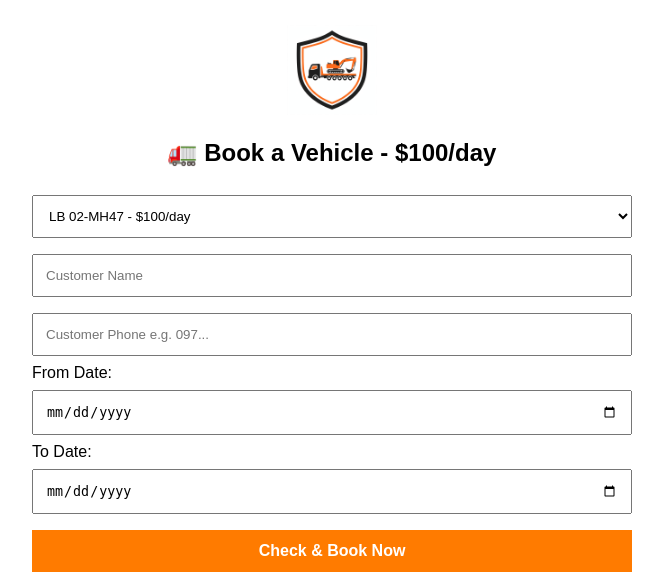
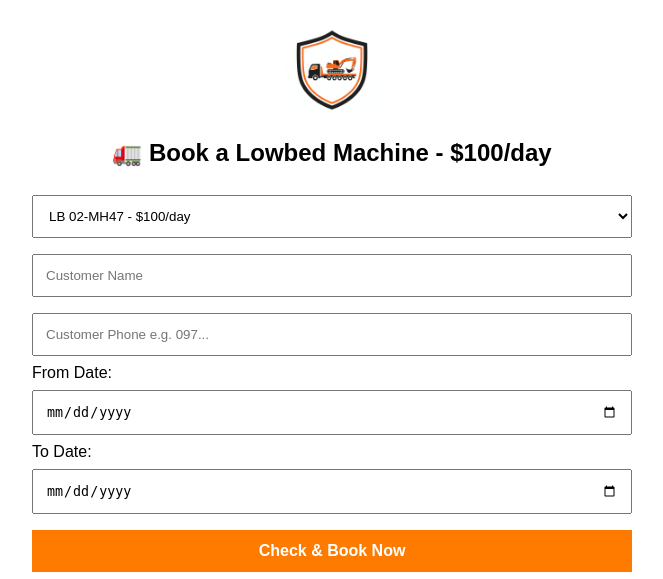
Before and after one commit to muzalathomas/machine_booking_site, a Flask app: page / in a window 1280 px wide. Shown: the top 579 px of the page, without its empty margins (308-971 px from the left). Run offline with Flask 3, Linux system fonts and the light colour scheme; data comes from the database, SQL or seed files in the repository.

Commit message:
Update index.html

```diff
--- a/templates/index.html
+++ b/templates/index.html
@@ -2,12 +2,12 @@
 <html>
 <head>
 <meta name="viewport" content="width=device-width, initial-scale=1">
-<title>Muzala Booking</title>
+<title>Lowbed machines Booking</title>
 <style>body{font-family:Arial;padding:15px;max-width:600px;margin:auto}input,select,button{width:100%;padding:12px;margin:8px 0;box-sizing:border-box}button{background:#ff7b00;color:white;border:none;font-size:16px;font-weight:bold}.msg{padding:10px;background:#e8ffe8;border:1px solid green;margin:10px 0}.wa{background:#25D366;color:white;padding:12px;display:block;text-align:center;text-decoration:none;margin-top:10px}.logo{text-align:center;margin:10px 0}</style>
 </head>
 <body>
 <div class="logo"><img src="/static/logo.png" style="max-width:100%;height:90px"></div>
-<h2 style="text-align:center">🚛 Book a Vehicle - $100/day</h2>
+<h2 style="text-align:center">🚛 Book a Lowbed Machine - $100/day</h2>
 {% if message %}<div class="msg">{{message}}</div>{% endif %}
 {% if whatsapp_link %}<a class="wa" href="{{whatsapp_link}}" target="_blank">📲 Send WhatsApp Alert to Owner</a>{% endif %}
 <form method="POST">
```
